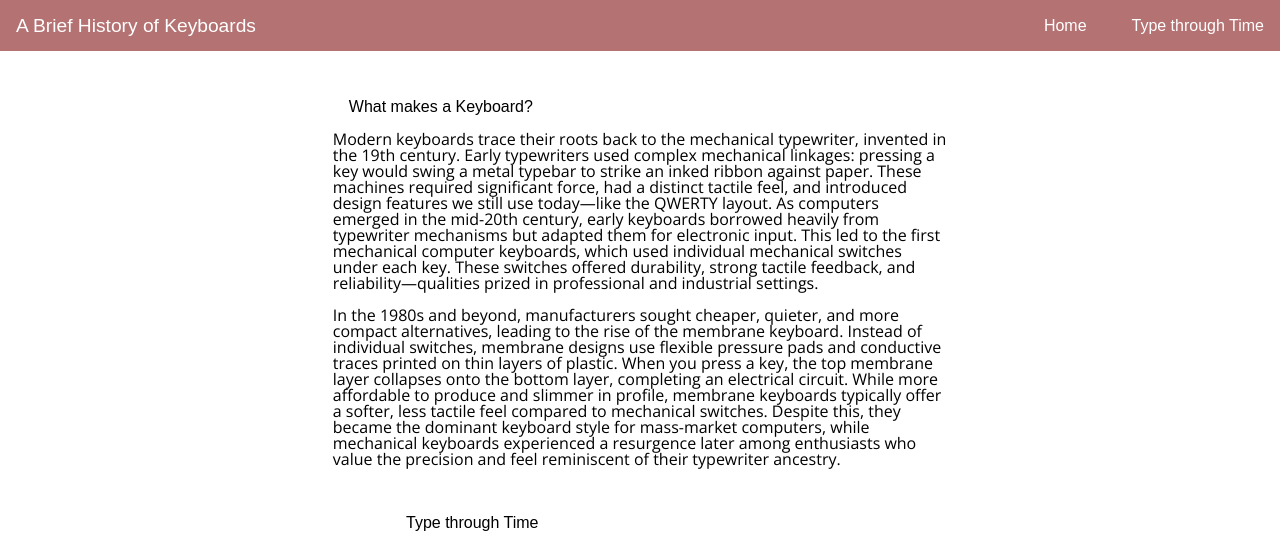
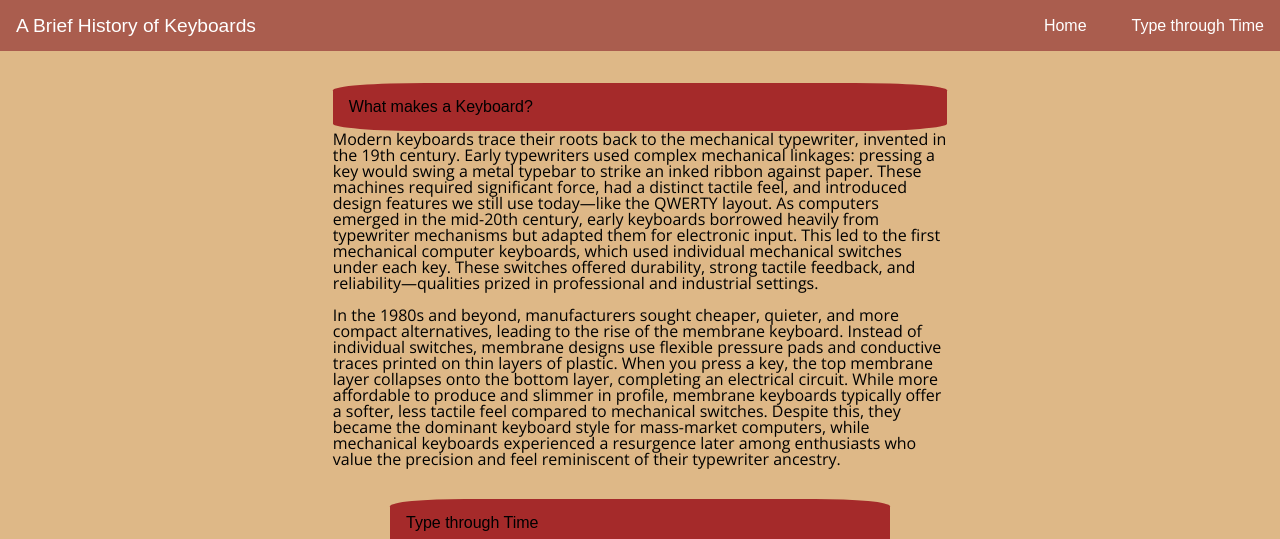
Before and after one commit to rjdanfor/GIT-418-Final-Project, a plain HTML site: page index.html in a window 1280 px wide. Shown: the top 539 px of the page. Drawn offline with nearby package versions, Linux system fonts and the light colour scheme; a web font is replaced by a local one.

Commit message:
Update styles.css

```diff
--- a/styles.css
+++ b/styles.css
@@ -69,6 +69,8 @@ h1{
 }
 h2{
     padding: 1rem;
+    border-radius: 15%;
+    background-color: brown;
 }
 a{
     color: var(--white);
@@ -106,7 +108,9 @@ main{
     margin: auto;
 }
 
-
+html{
+    background-color: burlywood;
+}
 
 #overview{
     margin: 2rem auto;
```
